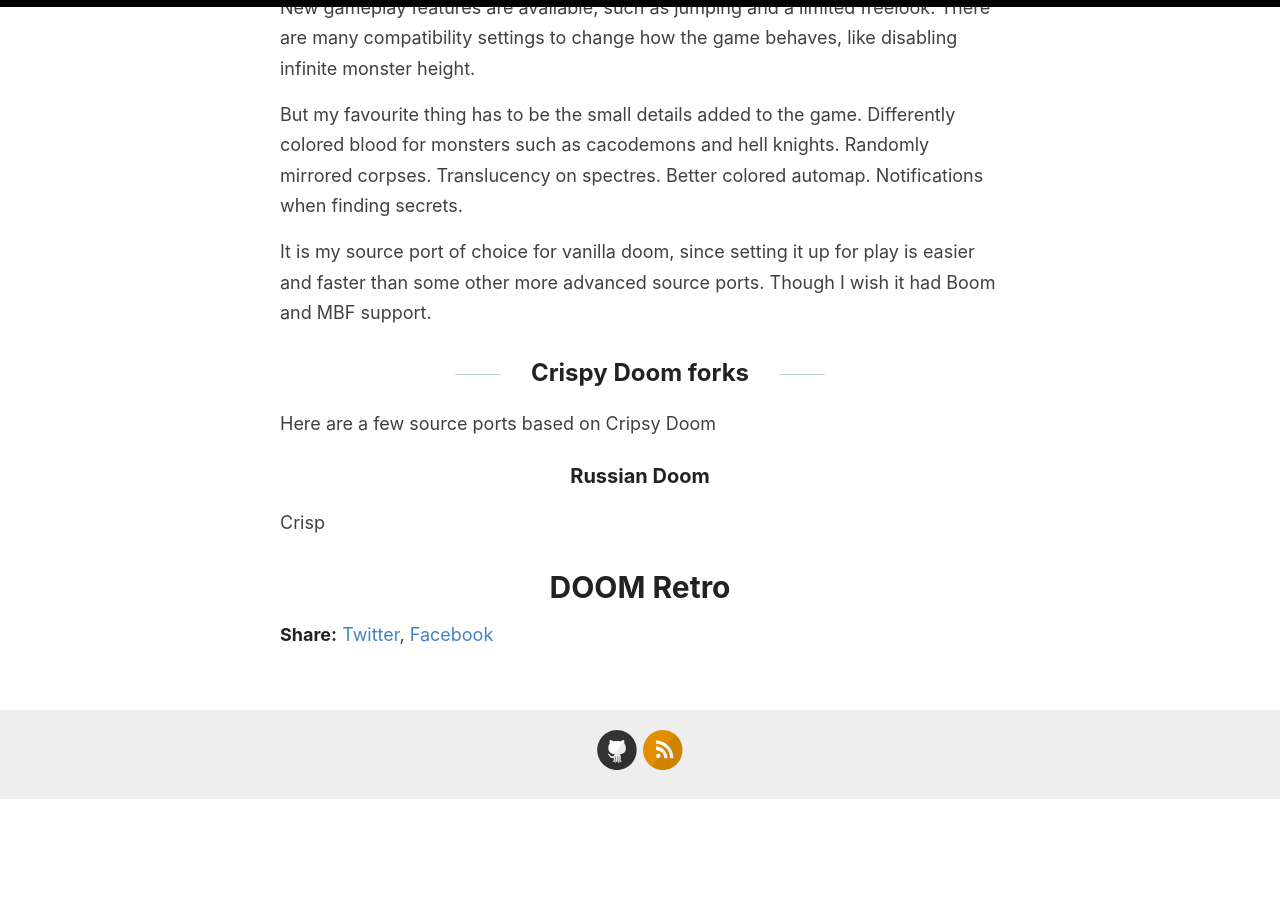
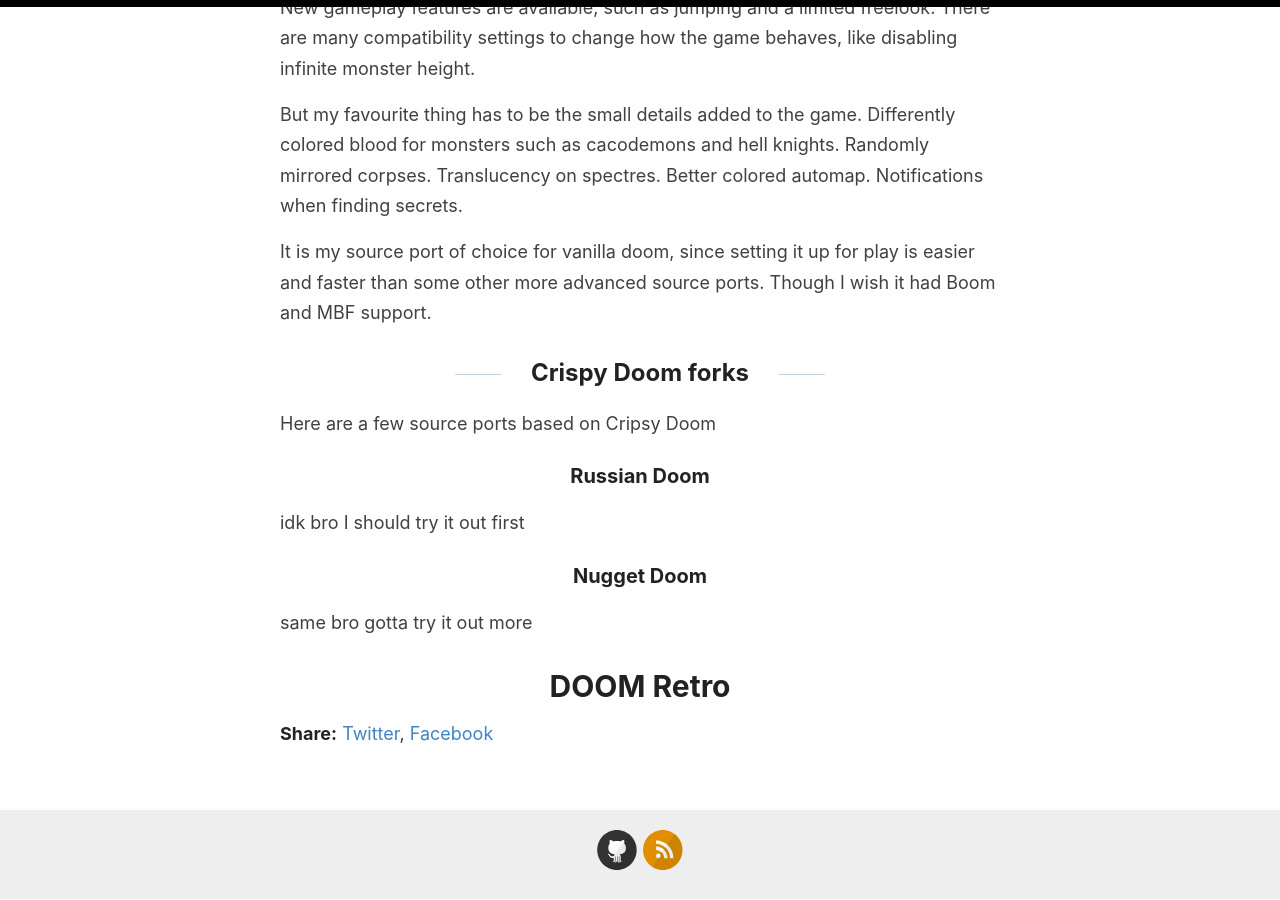
Before and after one commit to poleve540/CallMePol, a Jekyll site: the page built from posts/2023-05-12-sourceport-review.md, in a window 1280 px wide and 900 px high, scrolled down 1297 px. Built offline with Jekyll 4.4.1, drawn with Linux system fonts in a browser that asks for light colours; before the commit the page ends 2097 px from its top, so only the background shows below that.

Commit message:
posts/2023-05-12-sourceport-review.md updated from https://stackedit.io/

```diff
--- a/posts/2023-05-12-sourceport-review.md
+++ b/posts/2023-05-12-sourceport-review.md
@@ -32,13 +32,15 @@
 ## Crispy Doom forks
 Here are a few source ports based on Cripsy Doom
 ### Russian Doom
-Crisp
+idk bro I should try it out first
+### Nugget Doom
+same bro gotta try it out more
 
 # DOOM Retro
 
 <!--stackedit_data:
 eyJwcm9wZXJ0aWVzIjoiZXh0ZW5zaW9uczpcbiAgcHJlc2V0Oi
-BnZm1cbiIsImhpc3RvcnkiOlsyMTY1NDQ4MjcsMTUwNzIzMzYx
-LC0xMTAwNzk3MTI3LC0yMTI4NDgxNzEwLC0xMzQ5ODgwOTYzLD
-E4ODc0NjM0OTldfQ==
+BnZm1cbiIsImhpc3RvcnkiOlsxNTM0NTgxMjM4LDE1MDcyMzM2
+MSwtMTEwMDc5NzEyNywtMjEyODQ4MTcxMCwtMTM0OTg4MDk2My
+wxODg3NDYzNDk5XX0=
 -->
```
